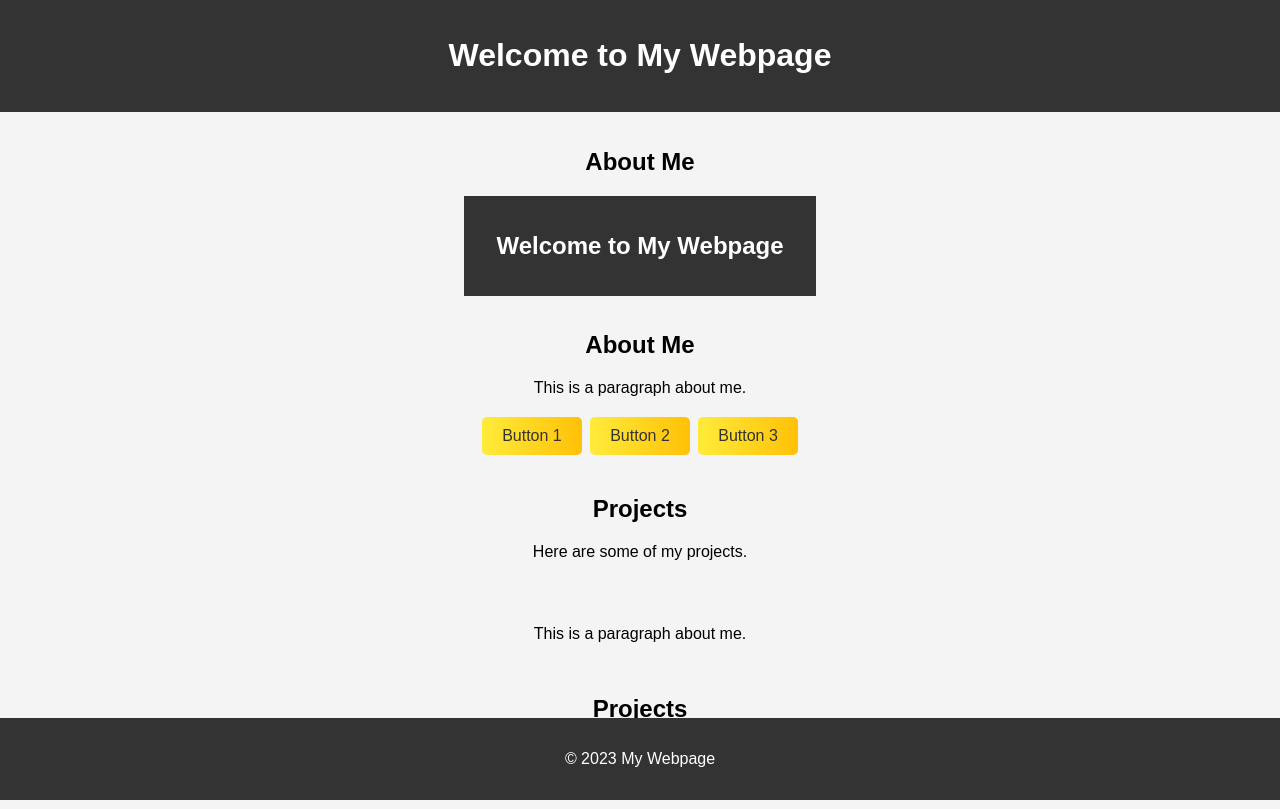
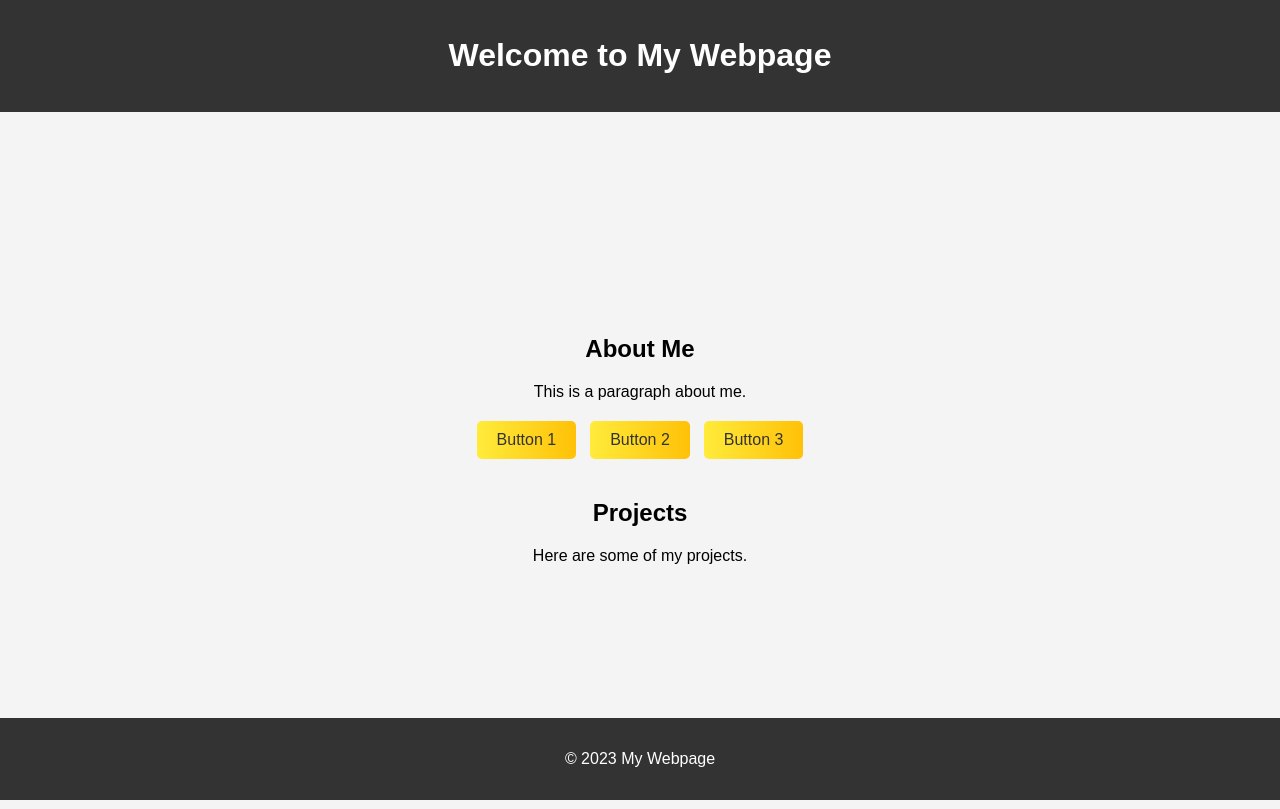
Before and after one commit to MacroCreationBiz/TestWebsite01092024, a plain HTML site: page index.html in a window 1280 px wide. Drawn offline with Linux system fonts and the light colour scheme.

Commit message:
Update index.html

```diff
--- a/index.html
+++ b/index.html
@@ -1,18 +1,4 @@
 <!DOCTYPE html>
-<html lang="en">
-<head>
-    <meta charset="UTF-8">
-    <meta name="viewport" content="width=device-width, initial-scale=1.0">
-    <title>My Basic Webpage</title>
-    <link rel="stylesheet" href="styles.css">
-</head>
-<body>
-    <header>
-        <h1>Welcome to My Webpage</h1>
-    </header>
-    <main>
-        <section>
-            <h2>About Me</h2><!DOCTYPE html>
 <html lang="en">
 <head>
     <meta charset="UTF-8">
@@ -28,9 +14,11 @@
         <section>
             <h2>About Me</h2>
             <p>This is a paragraph about me.</p>
-            <button class="gradient-button">Button 1</button>
-            <button class="gradient-button">Button 2</button>
-            <button class="gradient-button">Button 3</button>
+            <div class="button-container">
+                <button class="gradient-button">Button 1</button>
+                <button class="gradient-button">Button 2</button>
+                <button class="gradient-button">Button 3</button>
+            </div>
         </section>
         <section>
             <h2>Projects</h2>
@@ -42,17 +30,3 @@
     </footer>
 </body>
 </html>
-
-
-            <p>This is a paragraph about me.</p>
-        </section>
-        <section>
-            <h2>Projects</h2>
-            <p>Here are some of my projects.</p>
-        </section>
-    </main>
-    <footer>
-        <p>&copy; 2023 My Webpage</p>
-    </footer>
-</body>
-</html>
```
